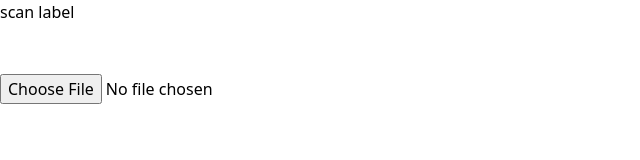
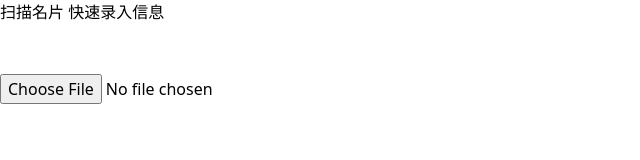
Before and after one commit to LoTwT/repro-everything, a React (Vite) app: page / in a window 1280 px wide. Shown: the top 160 px of the page, without its empty margins (0-640 px from the left). Built offline with nearby package versions, Linux system fonts and the light colour scheme.

Commit message:
chore: update

```diff
--- a/src/pages/AlbumPage.tsx
+++ b/src/pages/AlbumPage.tsx
@@ -1,5 +1,7 @@
 /* eslint-disable @typescript-eslint/no-explicit-any */
 // import Album from "../components/Album"
+
+import { useRef } from "react"
 
 // function isMobileIOS() {
 //   const userAgent = navigator.userAgent || navigator.vendor
@@ -8,82 +10,64 @@
 //   return /iPad|iPhone|iPod/.test(userAgent)
 // }
 
-async function check() {
-  if (!navigator || !navigator.mediaDevices) {
-    console.log("no navigator or mediaDevices")
-    throw new Error("no navigator or mediaDevices error")
-  }
-
-  try {
-    // @ts-expect-error type error
-    const status = await navigator.permissions.query({ name: "camera" })
-    console.log("status =>", status.name, status.state)
-  } catch (error: any) {
-    console.log("status error =>", error.name, error.message)
-    throw error
-  }
-
-  console.log("???")
-
-  try {
-    const s = await navigator.mediaDevices.getUserMedia({
-      video: true,
-      audio: false,
-    })
-    s.getTracks().forEach((t) => t.stop())
-    console.log("----")
-  } catch (error: any) {
-    console.log("get-user =>", error.name, error.message)
-    throw error
-  }
-}
-
 const AlbumPage = () => {
   function handleImageChange() {
     console.log("handle image change")
   }
+  const inputRef = useRef<HTMLInputElement>(null)
 
-  async function handleLabelClick(
-  ) {
-    try {
-      await check()
-    } catch (error: any) {
-      // e.preventDefault()
-      console.log("handle-label-click", error.name, error.message)
-    }
+  async function check() {
+    console.log(!!navigator.permissions)
+    if (!navigator || !navigator.permissions) return false
+
+    // @ts-expect-error type error
+    const status = await navigator.permissions.query({ name: "camera" })
+    console.log(status.name, status.state)
+    return status.state !== "denied"
+  }
+
+  // useEffect(() => {
+  //   foo()
+  // }, [])
+
+  async function foo() {
+    const s = await navigator.mediaDevices.getUserMedia({
+      video: true,
+      audio: false
+    })
+    s.getTracks().forEach(t => t.stop())
+    console.log("get-user-media success")
   }
 
   return (
     // <Album />
-    <div style={{ display: "flex", flexDirection: "column" }}>
-      <label htmlFor="scan" onClick={handleLabelClick} >
-        scan label
+    <div>
+      <label
+        style={{ marginBottom: "50px", display: "block" }}
+        className="bg-ppcn-blue-500 w-full h-full py-4 rounded-xl flex justify-center items-center cursor-pointer"
+        onClick={async () => {
+          try {
+            const has = await check()
+            await foo()
+            if (has) inputRef.current?.click()
+          } catch (error) {
+            console.error("无法启用相机或相册，请在设置中授予相应权限")
+            // @ts-expect-error aaa
+            console.log(error.name, error.message)
+          }
+        }}
+      >
+        <span className="ml-2 web-caption-large-regular text-white">
+          扫描名片 快速录入信息
+        </span>
       </label>
       <input
-        id="scan"
+        ref={inputRef}
         type="file"
         accept="image/*"
-        style={{ appearance: "none", marginTop: "50px" }}
-        onChange={(e) => {
-          handleImageChange()
-          console.log(e.target.files?.length)
-          e.target.onerror = () => {
-            console.log("onchange target error")
-          }
-          e.currentTarget.onerror = () => {
-            console.log("onchange currentTarget error")
-
-          }
-        }}
-        onError={(e) => {
-          console.log("input error", e)
-        }}
-        onErrorCapture={() => {
-          console.log("error capture")
-        }}
-        onChangeCapture={() => {
-          console.log("change capture")
-        }}
+        id="scan"
+        onChange={handleImageChange}
+        className="sr-only"
       />
     </div>
   )
```
